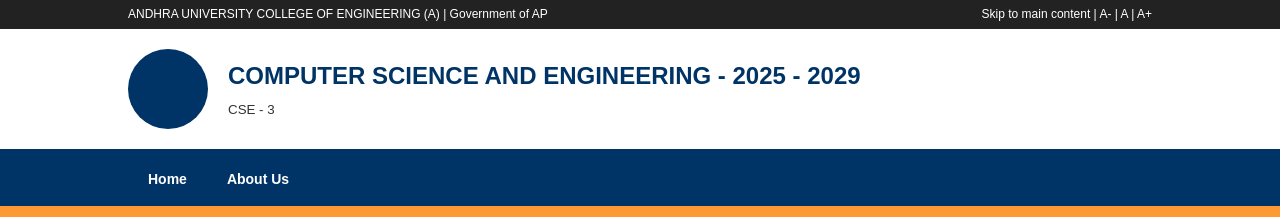
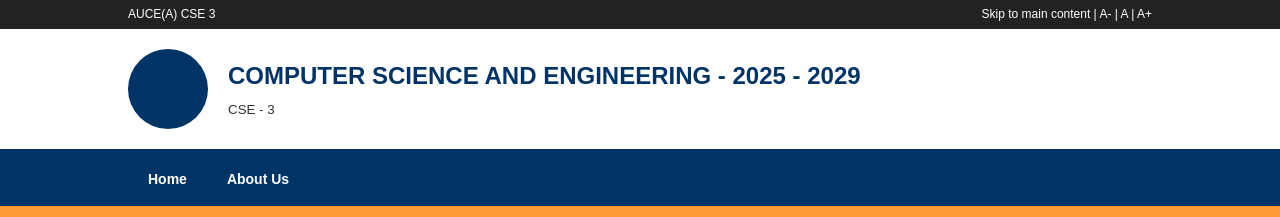
Before and after one commit to balu143-bplatinum/cse3, a plain HTML site: page index.html in a window 1280 px wide. Shown: the top 217 px of the page. Drawn offline with Linux system fonts and the light colour scheme.

Commit message:
HOME PAGE UPDATED

```diff
--- a/index.html
+++ b/index.html
@@ -145,7 +145,7 @@
 <body>
 
     <div class="gov-strip">
-        <span>ANDHRA UNIVERSITY COLLEGE OF ENGINEERING (A) | Government of AP</span>
+        <span>AUCE(A) CSE 3</span>
         <span>Skip to main content | A- | A | A+</span>
     </div>
 
```
